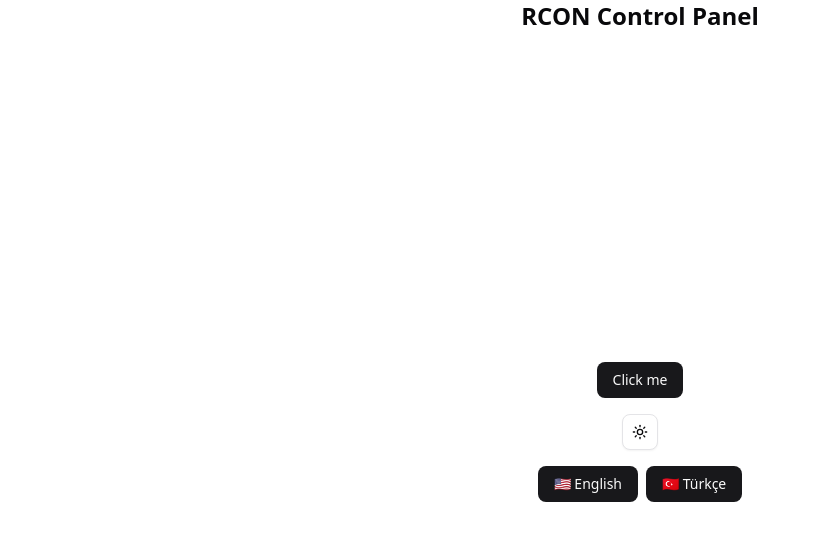
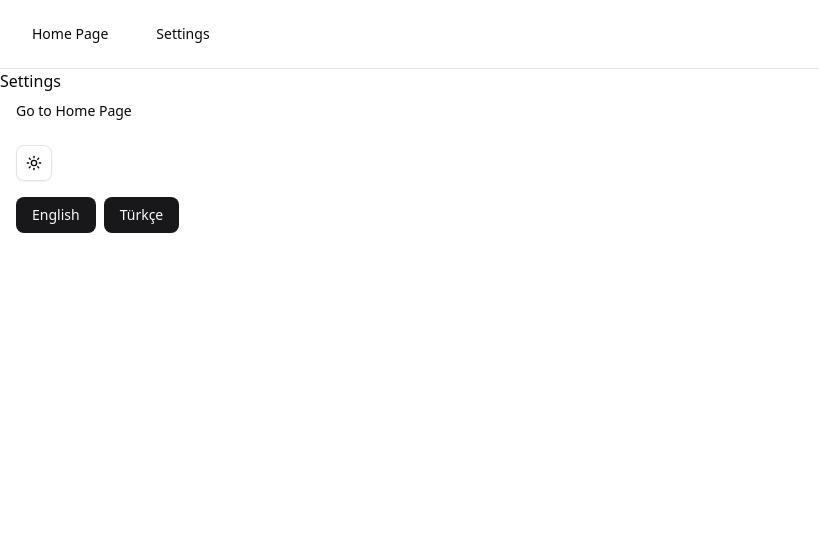
Before and after one commit to keremketenci/rcon-app, a React (Vite) app: page /settings in a window 1280 px wide. Shown: the top 540 px of the page, without its empty margins (0-819 px from the left). Built offline with nearby package versions, Linux system fonts and the light colour scheme.

Commit message:
ready to go

```diff
--- a/package.json
+++ b/package.json
@@ -22,6 +22,7 @@
     "react": "^19.1.0",
     "react-dom": "^19.1.0",
     "react-i18next": "^16.2.0",
+    "react-router-dom": "^7.9.4",
     "tailwind-merge": "^3.3.1",
     "tailwindcss": "^4.1.16"
   },
--- a/src/App.tsx
+++ b/src/App.tsx
@@ -1,30 +1,25 @@
 // styles
 import "./App.css";
 
-// translation
-import { useTranslation } from "react-i18next";
+// routes
+import { Routes, Route } from "react-router-dom";
 
 // components
-import { ThemeModeToggle } from "@/components/shadcn/Theme/theme-mode-toggle";
-// components ui
-import { Button } from "@/components/shadcn/ui/button";
+import Navbar from "@/components/Navbar/Navbar";
+
+// pages
+import Home from "@/pages/Home/page";
+import Settings from "@/pages/Settings/page";
 
 function App() {
-  // translation
-  const { t, i18n } = useTranslation();
-
   return (
-    <main>
-      <h1 className="text-2xl font-bold text-center">{t("app.title")}</h1>
-      <div className="flex flex-col min-h-screen items-center justify-center gap-4">
-        <Button>Click me</Button>
-        <ThemeModeToggle />
-        <div className="space-x-2">
-          <Button onClick={() => i18n.changeLanguage("en")}>🇺🇸 English</Button>
-          <Button onClick={() => i18n.changeLanguage("tr")}>🇹🇷 Türkçe</Button>
-        </div>
-      </div>
-    </main>
+    <div>
+      <Navbar />
+      <Routes>
+        <Route path="/" element={<Home />} />
+        <Route path="/settings" element={<Settings />} />
+      </Routes>
+    </div>
   );
 }
 
--- /dev/null
+++ b/src/components/Navbar/Navbar.tsx
@@ -0,0 +1,26 @@
+// translation
+import { useTranslation } from "react-i18next";
+
+// navigation
+import { Link } from "react-router-dom";
+
+// components ui
+import { Button } from "@/components/shadcn/ui/button";
+
+export default function Navbar() {
+  const { t } = useTranslation();
+
+  return (
+    <header className="flex flex-row w-full items-center justify-between border-b p-4">
+      <div className="flex items-center gap-4">
+        <Link to="/">
+          <Button variant="ghost">{t("Navigation.Navbar.Home")}</Button>
+        </Link>
+        <Link to="/settings">
+          <Button variant="ghost">{t("Navigation.Navbar.Settings")}</Button>
+        </Link>
+      </div>
+      <div />
+    </header>
+  );
+}
--- a/src/lib/i18n/en.json
+++ b/src/lib/i18n/en.json
@@ -1,5 +1,30 @@
 {
   "app": {
     "title": "RCON Control Panel"
+  },
+  "Navigation": {
+    "Navbar": {
+      "Home": "Home Page",
+      "Settings": "Settings"
+    },
+    "Go": {
+      "Home": "Go to Home Page",
+      "Settings": "Go to Settings"
+    }
+  },
+  "Home": {
+    "title": "Home Page"
+  },
+  "Settings": {
+    "title": "Settings",
+    "description": "Configure application preferences",
+    "options": {
+      "language": "Language",
+      "theme": "Theme"
+    },
+    "actions": {
+      "changeLanguage": "Change language",
+      "changeTheme": "Change theme"
+    }
   }
 }
--- a/src/lib/i18n/tr.json
+++ b/src/lib/i18n/tr.json
@@ -1,5 +1,30 @@
 {
   "app": {
-    "title": "RCON Kontrol Paneli"
+    "title": "RCON Kontrol Panel"
+  },
+  "Navigation": {
+    "Navbar": {
+      "Home": "Anasayfa",
+      "Settings": "Ayarlar"
+    },
+    "Go": {
+      "Home": "Anasayfaya git",
+      "Settings": "Ayarlar'a git"
+    }
+  },
+  "Home": {
+    "title": "Anasayfa"
+  },
+  "Settings": {
+    "title": "Ayarlar",
+    "description": "Uygulama tercihlerini yapılandırın",
+    "options": {
+      "language": "Dil",
+      "theme": "Tema"
+    },
+    "actions": {
+      "changeLanguage": "Dili değiştir",
+      "changeTheme": "Temayı değiştir"
+    }
   }
 }
--- a/src/main.tsx
+++ b/src/main.tsx
@@ -1,23 +1,28 @@
+// app
+import App from "./App";
+
 // react
 import React from "react";
 import ReactDOM from "react-dom/client";
 
-// app
-import App from "./App";
-
-// theme
-import { ThemeProvider } from "@/components/shadcn/Theme/theme-provider";
+// routes
+import { BrowserRouter } from "react-router-dom";
 
 // translation
 import "@/lib/i18n";
 import { LanguageProvider } from "@/components/shadcn/Language/language-provider";
 
+// theme
+import { ThemeProvider } from "@/components/shadcn/Theme/theme-provider";
+
 ReactDOM.createRoot(document.getElementById("root") as HTMLElement).render(
   <React.StrictMode>
     <LanguageProvider defaultLanguage="en" storageKey="app-language">
       <ThemeProvider defaultTheme="system" storageKey="vite-ui-theme">
-        <App />
+        <BrowserRouter>
+          <App />
+        </BrowserRouter>
       </ThemeProvider>
     </LanguageProvider>
-  </React.StrictMode>,
+  </React.StrictMode>
 );
--- /dev/null
+++ b/src/pages/Home/page.tsx
@@ -0,0 +1,22 @@
+// translation
+import { useTranslation } from "react-i18next";
+
+// navigation
+import { Link } from "react-router-dom";
+
+// components ui
+import { Button } from "@/components/shadcn/ui/button";
+
+export default function Home() {
+  const { t } = useTranslation();
+
+  return (
+    <div>
+      <h1>{t("Home.title")}</h1>
+
+      <Link to="/settings">
+        <Button variant="ghost">{t("Navigation.Go.Settings")}</Button>
+      </Link>
+    </div>
+  );
+}
--- /dev/null
+++ b/src/pages/Settings/page.tsx
@@ -0,0 +1,33 @@
+// translation
+import { useTranslation } from "react-i18next";
+
+// navigation
+import { Link } from "react-router-dom";
+
+// components ui
+import { Button } from "@/components/shadcn/ui/button";
+
+// components
+import { ThemeModeToggle } from "@/components/shadcn/Theme/theme-mode-toggle";
+
+export default function Settings() {
+  const { t, i18n } = useTranslation();
+
+  return (
+    <div>
+      <h1>{t("Settings.title")}</h1>
+
+      <Link to="/">
+        <Button variant="ghost">{t("Navigation.Go.Home")}</Button>
+      </Link>
+
+      <div className="flex flex-col p-4 gap-4">
+        <ThemeModeToggle />
+        <div className="space-x-2">
+          <Button onClick={() => i18n.changeLanguage("en")}>English</Button>
+          <Button onClick={() => i18n.changeLanguage("tr")}>Türkçe</Button>
+        </div>
+      </div>
+    </div>
+  );
+}
```
Also changed, not shown: 1 other file (tests, documents, lock files or other folders).
